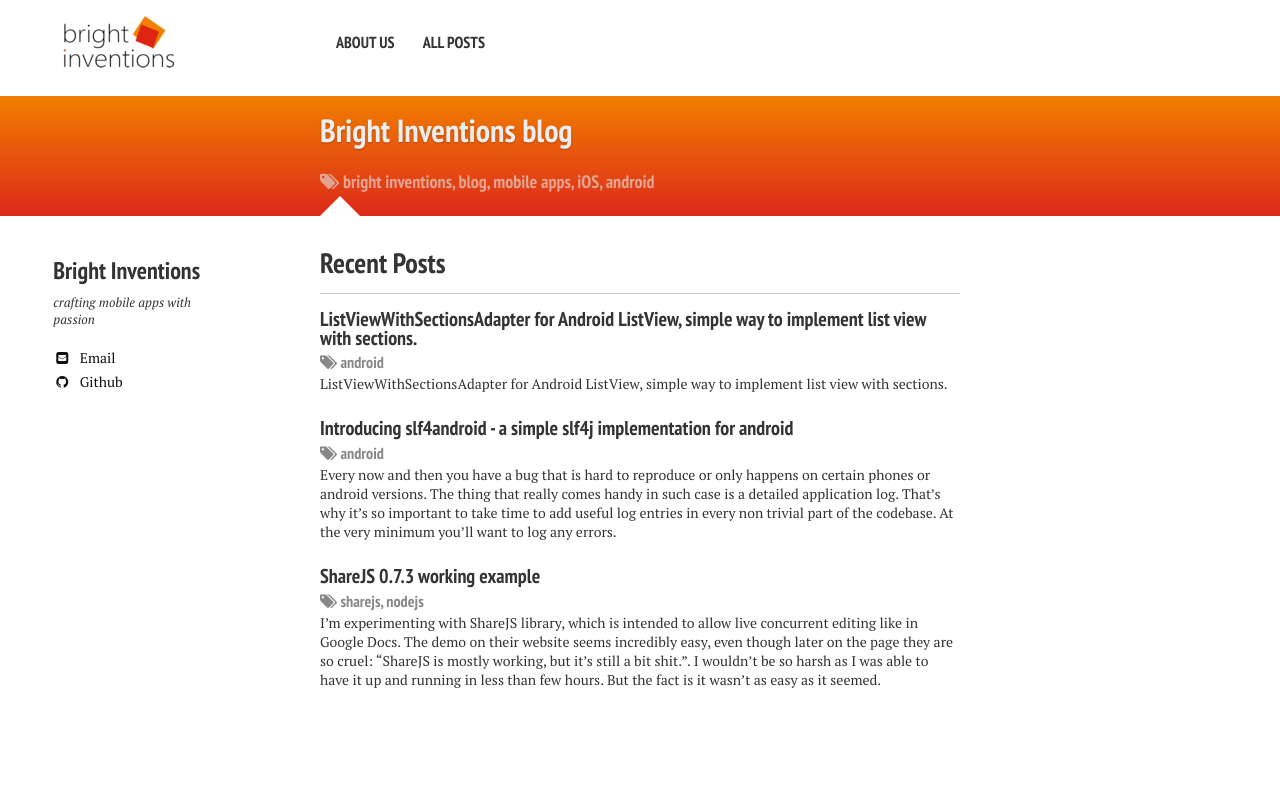
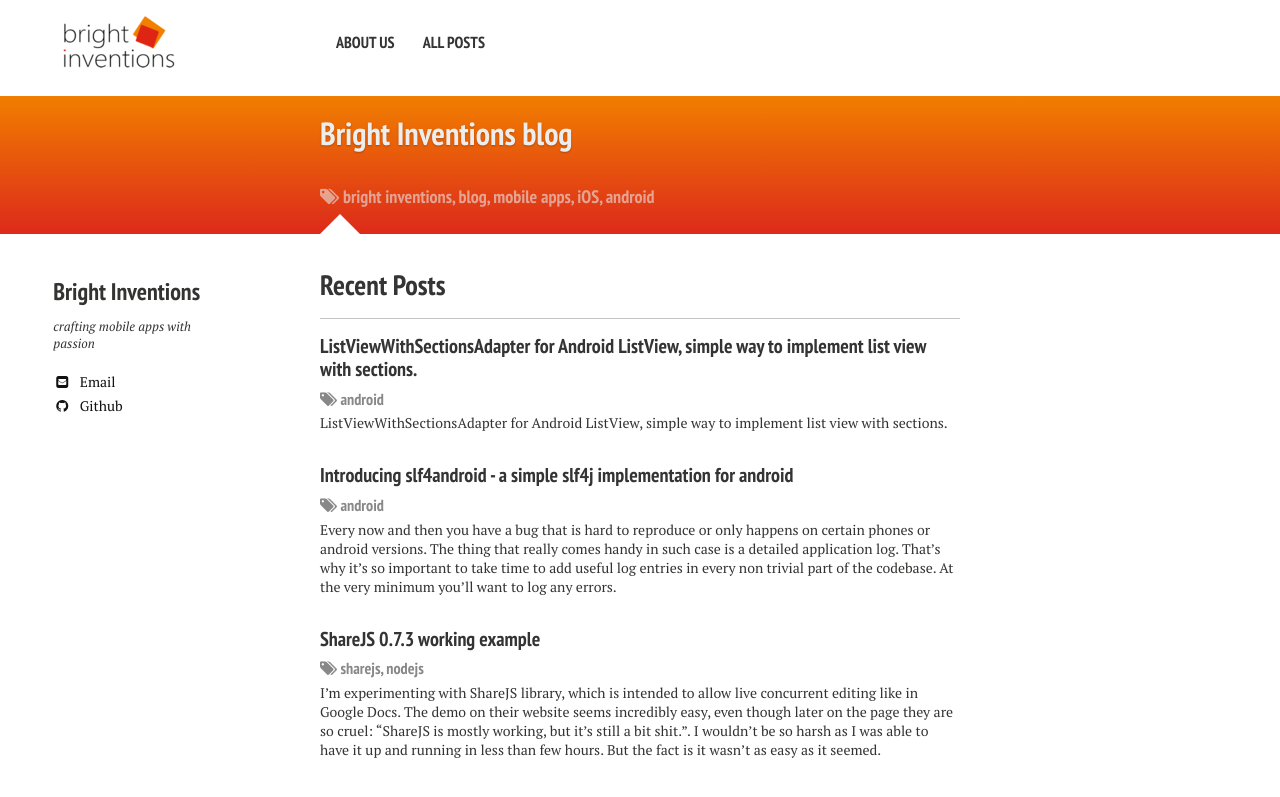
Before and after one commit to bright/bright.github.io, a Jekyll site: the page built from index.md, in a window 1280 px wide. Shown: the top 797 px of the page. Built offline with Jekyll 4.4.1, drawn with Linux system fonts in a browser that asks for light colours; nearby versions of some CDN libraries; Markdown is read by kramdown in place of the engine named in the settings.

Commit message:
header margins and line-height

```diff
--- a/_sass/page.scss
+++ b/_sass/page.scss
@@ -321,11 +321,15 @@ $button-size: 1.5rem;
 	.headline-wrap {
 		padding-bottom: 1em;
 		@include prefix(12,1);
+		@include suffix(12,1);
+
 		@media #{$small} {
 			margin-left: 25%;
+			margin-right: 25%;
 		}
 		@media #{$x-large} {
 			@include prefix(12,4);
+			@include suffix(24,7);
 		}
 		h1, h2 {
 			color: $white;
--- a/_sass/variables.scss
+++ b/_sass/variables.scss
@@ -1,6 +1,6 @@
 // TYPOGRAPHY ================================================
 $doc-font-size: 16;
-$doc-line-height: 26;
+$doc-line-height: 32;
 $paragraph-indent: false !default;
 $base-font: 'PT Serif', serif;
 $heading-font: 'PT Sans Narrow', sans-serif;
```
